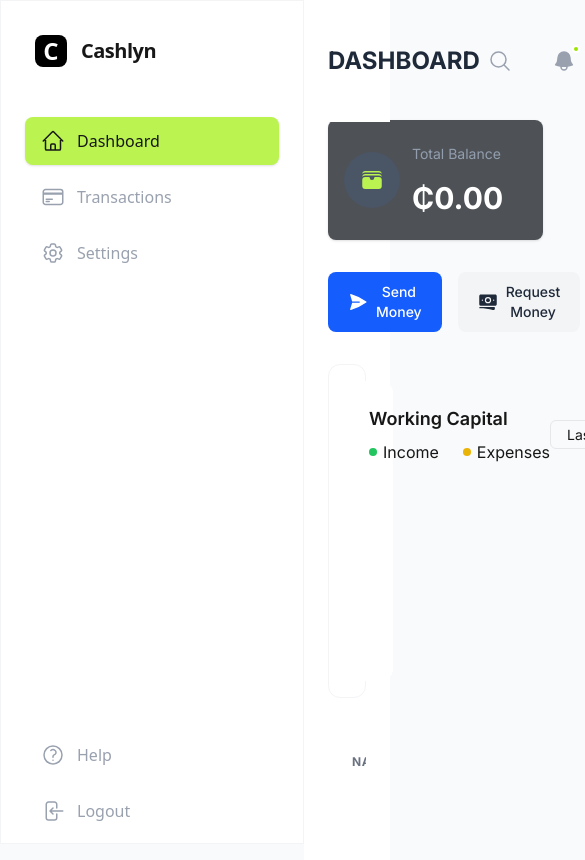
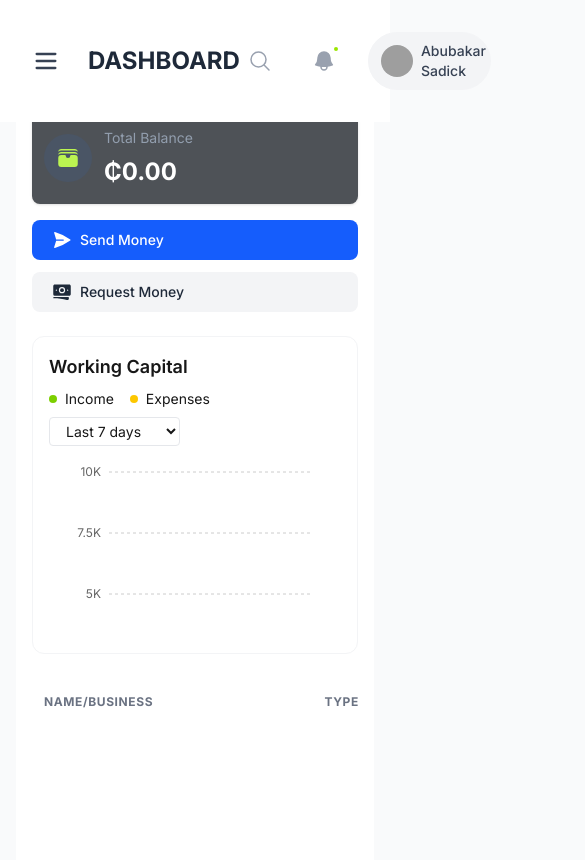
Before and after one commit to Sadiq-on-Codes/cashlyn, a Next.js app: page /dashboard in a window 390 px wide. Shown: the top 860 px of the page, 585 px wide, since content can reach past the window. Built offline with nearby package versions, Linux system fonts and the light colour scheme; grey boxes are pictures that could not be loaded.

Commit message:
reponsiveness

```diff
--- /dev/null
+++ b/src/app/components/AppShell.tsx
@@ -0,0 +1,19 @@
+'use client';
+import React, { useState } from "react";
+import Sidebar from "./organisms/Sidebar";
+import TopBar from "./organisms/TopBar";
+
+export default function AppShell({ children }: { children: React.ReactNode }) {
+  const [sidebarOpen, setSidebarOpen] = useState(false);
+  return (
+    <>
+      <Sidebar open={sidebarOpen} onClose={() => setSidebarOpen(false)} />
+      <div className="md:ml-76 flex flex-col min-h-screen">
+        <div className="fixed md:left-76 left-0 top-0 right-0 z-20">
+          <TopBar onMenuClick={() => setSidebarOpen(true)} />
+        </div>
+        <main className="flex-1 mt-24 px-4 md:px-8">{children}</main>
+      </div>
+    </>
+  );
+}
--- a/src/app/components/molecules/BalanceCard.tsx
+++ b/src/app/components/molecules/BalanceCard.tsx
@@ -8,13 +8,13 @@
 
 const BalanceCard: React.FC<Props> = ({ balance }) => {
   return (
-    <div className="flex items-center gap-3 bg-[#4E5257] py-6 pl-4 pr-10 shadow w-fit rounded-lg">
-      <div className="bg-gray-600 p-4 rounded-full">
+    <div className="flex items-center gap-3 bg-[#4E5257] py-4 md:py-6 pl-3 md:pl-4 pr-4 md:pr-10 shadow w-full md:w-fit rounded-lg min-w-0">
+      <div className="bg-gray-600 p-3 md:p-4 rounded-full">
         <WalletIcon className="w-6 h-6 text-lime-300" />
       </div>
-      <div>
-        <p className="text-sm text-[#929EAE]">Total Balance</p>
-        <h2 className="text-3xl font-bold text-white mt-4">₵{balance.toFixed(2)}</h2>
+      <div className="min-w-0">
+        <p className="text-sm text-[#929EAE] truncate">Total Balance</p>
+        <h2 className="text-2xl md:text-3xl font-bold text-white mt-2 md:mt-4 truncate">₵{balance.toFixed(2)}</h2>
       </div>
     </div>
   );
--- a/src/app/components/molecules/QuickActions.tsx
+++ b/src/app/components/molecules/QuickActions.tsx
@@ -99,21 +99,22 @@
 
   return (
     <div>
-      <div className="flex gap-4">
+      <div className="flex flex-col md:flex-row gap-3 md:gap-4 w-full md:w-fit">
         <Button
           icon={<PaperAirplaneIcon className="w-5 h-5" />}
           color="primary"
           onClick={() => setIsModalOpen(true)}
+          className="w-full md:w-auto"
         >
           Send Money
         </Button>
-        <Button icon={<BanknotesIcon className="w-5 h-5" />} color="secondary" onClick={() => setIsRequestModalOpen(true)}>
+        <Button icon={<BanknotesIcon className="w-5 h-5" />} color="secondary" onClick={() => setIsRequestModalOpen(true)} className="w-full md:w-auto">
           Request Money
         </Button>
       </div>
       {/* Send Money Modal */}
-      <Modal isOpen={isModalOpen} onClose={() => setIsModalOpen(false)}>
-        <form className="space-y-4" onSubmit={handleSendMoney}>
+      <Modal isOpen={isModalOpen} onClose={() => setIsModalOpen(false)} title="Send Money">
+        <form className="space-y-4 p-2 md:p-4" onSubmit={handleSendMoney}>
           <div className="rounded-lg">
             <Input
               label="Recipient Name"
@@ -155,21 +156,21 @@
         </form>
       </Modal>
       {/* Send Money Confirmation Modal */}
-      <Modal isOpen={isConfirmOpen} onClose={() => setIsConfirmOpen(false)}>
-        <div className="bg-white rounded-xl p-4 w-full max-w-md">
+      <Modal isOpen={isConfirmOpen} onClose={() => setIsConfirmOpen(false)} title="Send Money Confirmation">
+        <div className="bg-white rounded-xl p-2 md:p-4 w-full max-w-md">
           <div className="mb-4">
             <h3 className="font-semibold text-gray-800 text-base">Transfer Summary</h3>
           </div>
           <div className="mb-2">
-            <div className="font-semibold text-gray-700 text-sm mb-1">Reciepient Name and Number</div>
+            <div className="font-semibold text-gray-700 text-sm mb-1">Recipient Name and Number</div>
             <div className="text-gray-400 text-sm leading-tight">{recipientName}</div>
             <div className="text-gray-400 text-sm leading-tight">{recipientNumber}</div>
           </div>
           <div className="my-4 text-gray-800 text-sm font-medium">Amount – ₵{amount}</div>
           <hr className="my-4" />
           <Button
-            color="default"
-            className="w-full bg-green-100 hover:bg-green-200 text-green-700"
+            color="primary"
+            className="w-full bg-lime-300 hover:bg-lime-400 text-gray-900"
             onClick={handleConfirm}
           >
             Confirm
@@ -177,20 +178,20 @@
         </div>
       </Modal>
       {/* Request Money Modal */}
-      <Modal isOpen={isRequestModalOpen} onClose={() => setIsRequestModalOpen(false)}>
-        <form className="space-y-4" onSubmit={handleRequestMoney}>
+      <Modal isOpen={isRequestModalOpen} onClose={() => setIsRequestModalOpen(false)} title="Request Money">
+        <form className="space-y-4 p-2 md:p-4" onSubmit={handleRequestMoney}>
           <div className="rounded-lg">
             <Input
-              label="Recipient Name"
-              placeholder="Enter recipient name"
+              label="Requester Name"
+              placeholder="Enter requester name"
               value={requestRecipientName}
               onChange={e => setRequestRecipientName(e.target.value)}
               className="mb-2"
               required
             />
             <Input
-              label="Recipient Number"
-              placeholder="Enter recipient number"
+              label="Requester Number"
+              placeholder="Enter requester number"
               value={requestRecipientNumber}
               onChange={e => setRequestRecipientNumber(e.target.value)}
               className="mb-2"
@@ -220,20 +221,20 @@
         </form>
       </Modal>
       {/* Request Money Confirmation Modal */}
-      <Modal isOpen={isRequestConfirmOpen} onClose={() => setIsRequestConfirmOpen(false)}>
-        <div className="bg-white rounded-xl p-4 w-full max-w-md">
+      <Modal isOpen={isRequestConfirmOpen} onClose={() => setIsRequestConfirmOpen(false)} title="Request Money Confirmation">
+        <div className="bg-white rounded-xl p-2 md:p-4 w-full max-w-md">
           <div className="mb-4">
             <h3 className="font-semibold text-gray-800 text-base">Request Summary</h3>
           </div>
           <div className="mb-2">
-            <div className="font-semibold text-gray-700 text-sm mb-1">Reciepient Name and Number</div>
+            <div className="font-semibold text-gray-700 text-sm mb-1">Requester Name and Number</div>
             <div className="text-gray-400 text-sm leading-tight">{requestRecipientName}</div>
             <div className="text-gray-400 text-sm leading-tight">{requestRecipientNumber}</div>
           </div>
           <div className="my-4 text-gray-800 text-sm font-medium">Amount – ₵{requestAmount}</div>
           <hr className="my-4" />
           <Button
-            color="default"
+            color="secondary"
             className="w-full bg-blue-100 hover:bg-blue-200 text-blue-700"
             onClick={handleRequestConfirm}
           >
--- a/src/app/components/organisms/Chart.tsx
+++ b/src/app/components/organisms/Chart.tsx
@@ -70,22 +70,22 @@
   }, [filteredTxs]);
 
   return (
-    <div style={{ width: '100%', height, background: '#fff', borderRadius: '12px', padding: '24px', boxSizing: 'border-box' }}>
-      <div style={{ display: 'flex', justifyContent: 'space-between', alignItems: 'center', marginBottom: 16 }}>
+    <div className="w-full bg-white rounded-xl p-2 md:p-6 overflow-x-auto" style={{ height }}>
+      <div className="flex flex-col md:flex-row md:items-center md:justify-between mb-4 gap-2 md:gap-0">
         <div>
-          <div style={{ fontWeight: 600, fontSize: 18, marginBottom: 8 }}>Working Capital</div>
-          <div style={{ display: 'flex', gap: 24, alignItems: 'center' }}>
-            <span style={{ display: 'flex', alignItems: 'center', gap: 6 }}>
-              <span style={{ width: 8, height: 8, borderRadius: '50%', background: '#22c55e', display: 'inline-block' }} /> Income
+          <div className="font-semibold text-lg md:text-xl mb-2">Working Capital</div>
+          <div className="flex gap-4 md:gap-6 items-center">
+            <span className="flex items-center gap-2 text-sm md:text-base">
+              <span className="w-2 h-2 rounded-full bg-lime-500 inline-block" /> Income
             </span>
-            <span style={{ display: 'flex', alignItems: 'center', gap: 6 }}>
-              <span style={{ width: 8, height: 8, borderRadius: '50%', background: '#eab308', display: 'inline-block' }} /> Expenses
+            <span className="flex items-center gap-2 text-sm md:text-base">
+              <span className="w-2 h-2 rounded-full bg-yellow-400 inline-block" /> Expenses
             </span>
           </div>
         </div>
         <div>
           <select
-            style={{ border: '1px solid #e5e7eb', borderRadius: 6, padding: '4px 12px', fontSize: 14 }}
+            className="border border-gray-200 rounded px-3 py-1 text-sm md:text-base"
             value={filter}
             onChange={e => setFilter(e.target.value as 'last7' | 'last30')}
           >
--- a/src/app/components/organisms/Sidebar.tsx
+++ b/src/app/components/organisms/Sidebar.tsx
@@ -20,11 +20,33 @@
   { label: "Logout", href: "#", icon: ArrowLeftOnRectangleIcon },
 ];
 
-const Sidebar: React.FC = () => {
+const Sidebar: React.FC<{
+  open?: boolean;
+  onClose?: () => void;
+}> = ({ open = false, onClose }) => {
   const pathname = usePathname();
+  // Overlay for mobile
   return (
-    <aside className="flex flex-col justify-between w-76 bg-white px-6 font-sans border border-gray-100 h-screen overflow-hidden">
-      <div>
+    <>
+      {/* Overlay */}
+      <div
+        className={`fixed inset-0 bg-black bg-opacity-30 z-30 transition-opacity md:hidden ${open ? "block" : "hidden"}`}
+        onClick={onClose}
+        aria-hidden="true"
+      />
+      {/* Sidebar */}
+      <aside
+        className={`fixed left-0 top-0 h-full z-40 w-64 bg-white px-6 font-sans border border-gray-100 overflow-y-auto transition-transform duration-300 transform md:static md:translate-x-0 md:block ${open ? "translate-x-0" : "-translate-x-full"} md:w-76`}
+        style={{ minWidth: '16rem' }}
+      >
+        {/* Close button for mobile */}
+        <button
+          className="md:hidden absolute top-4 right-4 p-2 rounded-full hover:bg-gray-100"
+          onClick={onClose}
+          aria-label="Close sidebar"
+        >
+          <svg className="w-6 h-6 text-gray-500" fill="none" stroke="currentColor" strokeWidth="2" viewBox="0 0 24 24"><path strokeLinecap="round" strokeLinejoin="round" d="M6 18L18 6M6 6l12 12" /></svg>
+        </button>
         {/* Logo/Brand */}
         <div className="flex items-center justify-start gap-3 mx-2 mb-12 mt-8">
           <span>
@@ -66,9 +88,8 @@
             );
           })}
         </nav>
-      </div>
         {/* Bottom Links */}
-      <div className="flex flex-col gap-2 mb-2">
+        <div className="flex flex-col gap-2 mb-2 mt-8">
           {bottomLinks.map((link) => {
             const Icon = link.icon;
             return (
@@ -85,6 +106,7 @@
           })}
         </div>
       </aside>
+    </>
   );
 };
 
--- a/src/app/components/organisms/TopBar.tsx
+++ b/src/app/components/organisms/TopBar.tsx
@@ -5,12 +5,22 @@
 import { BellIcon } from "@heroicons/react/24/solid";
 import { usePathname } from 'next/navigation';
 
-const TopBar = () => {
-const pageHeading = usePathname().slice(1);
+const TopBar: React.FC<{ onMenuClick?: () => void }> = ({ onMenuClick }) => {
+  const pageHeading = usePathname().slice(1);
   return (
     <header className="flex items-center justify-between py-8 px-6 bg-white">
-      {/* Title */}
-      <h1 className="text-2xl font-bold text-gray-800">{pageHeading.toUpperCase()}</h1>
+      <div className="flex items-center gap-3">
+        {/* Hamburger menu for mobile */}
+        <button
+          className="md:hidden p-2 rounded-full hover:bg-gray-100 mr-2"
+          onClick={onMenuClick}
+          aria-label="Open sidebar"
+        >
+          <svg className="w-7 h-7 text-gray-700" fill="none" stroke="currentColor" strokeWidth="2" viewBox="0 0 24 24"><path strokeLinecap="round" strokeLinejoin="round" d="M4 6h16M4 12h16M4 18h16" /></svg>
+        </button>
+        {/* Title */}
+        <h1 className="text-2xl font-bold text-gray-800">{pageHeading.toUpperCase()}</h1>
+      </div>
       {/* Right section */}
       <div className="flex items-center gap-6">
         {/* App Switcher Button */}
--- a/src/app/components/organisms/TransactionTable.tsx
+++ b/src/app/components/organisms/TransactionTable.tsx
@@ -41,15 +41,15 @@
 
   return (
     <div className="overflow-x-auto">
-      <table className="w-full text-sm text-left border-separate border-spacing-y-2">
+      <table className="w-full text-sm text-left border-separate border-spacing-y-2 min-w-[700px]">
         <thead>
           <tr className="text-xs uppercase tracking-wider text-gray-500 border-b border-blue-100 bg-white">
-            {showName && <th className="px-6 py-4 font-bold">NAME/BUSINESS</th>}
-            {showType && <th className="px-6 py-4 font-bold">TYPE</th>}
-            {showAmount && <th className="px-6 py-4 font-bold">AMOUNT</th>}
-            {showDate && <th className="px-6 py-4 font-bold">DATE</th>}
-            {showInvoiceId && <th className="px-6 py-4 font-bold">INVOICE ID</th>}
-            {showAction && <th className="px-6 py-4 font-bold">ACTION</th>}
+            {showName && <th className="px-3 md:px-6 py-2 md:py-4 font-bold">NAME/BUSINESS</th>}
+            {showType && <th className="px-3 md:px-6 py-2 md:py-4 font-bold">TYPE</th>}
+            {showAmount && <th className="px-3 md:px-6 py-2 md:py-4 font-bold">AMOUNT</th>}
+            {showDate && <th className="px-3 md:px-6 py-2 md:py-4 font-bold">DATE</th>}
+            {showInvoiceId && <th className="px-3 md:px-6 py-2 md:py-4 font-bold">INVOICE ID</th>}
+            {showAction && <th className="px-3 md:px-6 py-2 md:py-4 font-bold">ACTION</th>}
           </tr>
         </thead>
         <tbody>
@@ -61,21 +61,21 @@
               } hover:bg-lime-50 border-b border-blue-50 last:border-b-0`}
             >
               {showName && (
-                <td className="px-6 py-4 flex items-center gap-4 min-w-[220px]">
+                <td className="px-3 md:px-6 py-2 md:py-4 flex items-center gap-4 min-w-[180px] md:min-w-[220px]">
                   {tx.businessLogo && (
                     <div className="w-10 h-10 flex items-center justify-center bg-gray-100 rounded-lg overflow-hidden">
                       <Image src={tx.businessLogo} alt={tx.business} width={36} height={36} className="rounded-lg" />
                     </div>
                   )}
-                  <div>
-                    <div className="font-semibold text-gray-900 text-base leading-tight">{tx.name}</div>
-                    <div className="text-xs text-gray-400 leading-tight">{tx.business}</div>
+                  <div className="min-w-0">
+                    <div className="font-semibold text-gray-900 text-base leading-tight truncate max-w-[120px] md:max-w-[160px]">{tx.name}</div>
+                    <div className="text-xs text-gray-400 leading-tight truncate max-w-[100px] md:max-w-[140px]">{tx.business}</div>
                   </div>
                 </td>
               )}
-              {showType && <td className="px-6 py-4 text-gray-500 min-w-[120px]">{tx.type}</td>}
+              {showType && <td className="px-3 md:px-6 py-2 md:py-4 text-gray-500 min-w-[90px] md:min-w-[120px] truncate">{tx.type}</td>}
               {showAmount && (
-                <td className="px-6 py-4 min-w-[120px]">
+                <td className="px-3 md:px-6 py-2 md:py-4 min-w-[90px] md:min-w-[120px]">
                   {tx.amount < 0 ? (
                     <span className="text-red-500 font-bold text-base"> ₵{Math.abs(tx.amount).toFixed(2)}</span>
                   ) : (
@@ -84,15 +84,15 @@
                 </td>
               )}
               {showDate && (
-                <td className="px-6 py-4 min-w-[160px]">
-                  <div className="font-medium text-gray-900 text-xs">{tx.date}</div>
-                  <div className="text-xs text-gray-400">at {tx.time}</div>
+                <td className="px-3 md:px-6 py-2 md:py-4 min-w-[120px] md:min-w-[160px]">
+                  <div className="font-medium text-gray-900 text-xs truncate">{tx.date}</div>
+                  <div className="text-xs text-gray-400 truncate">at {tx.time}</div>
                 </td>
               )}
-              {showInvoiceId && <td className="px-6 py-4 text-gray-500 min-w-[120px]">{tx.invoiceId}</td>}
+              {showInvoiceId && <td className="px-3 md:px-6 py-2 md:py-4 text-gray-500 min-w-[90px] md:min-w-[120px] truncate">{tx.invoiceId}</td>}
               {showAction && (
-                <td className="px-6 py-4">
-                  <button className="bg-lime-400 hover:bg-lime-500 text-white font-bold py-2 px-7 rounded-lg text-xs shadow-md transition-all focus:outline-none focus:ring-2 focus:ring-lime-300">
+                <td className="px-3 md:px-6 py-2 md:py-4">
+                  <button className="bg-lime-400 hover:bg-lime-500 text-white font-bold py-2 px-5 md:px-7 rounded-lg text-xs shadow-md transition-all focus:outline-none focus:ring-2 focus:ring-lime-300 w-full md:w-auto">
                     {tx.actionLabel || 'View'}
                   </button>
                 </td>
--- a/src/app/dashboard/page.tsx
+++ b/src/app/dashboard/page.tsx
@@ -34,22 +34,20 @@
   if (balance === null) return null; // or a loading spinner
 
   return (
-    <>
-      <main className="flex flex-col gap-8 p-6 bg-white min-h-screen">
-        <div className="flex items-center justify-between flex-wrap gap-8">
+    <main className="flex flex-col gap-6 md:gap-8 p-4 md:p-6 bg-white min-h-screen">
+      <div className="flex flex-col md:flex-row items-stretch justify-between flex-wrap gap-4 md:gap-8">
         <BalanceCard balance={balance} />
         <QuickActions balance={balance} setBalance={setBalance} transactions={transactions} setTransactions={setTransactions} />
       </div>
 
-        <div className="bg-white p-4 rounded-xl border border-gray-100">
+      <div className="bg-white p-2 md:p-4 rounded-xl border border-gray-100 w-full">
         <Chart transactions={transactions} />
       </div>
 
-        <div className="bg-white rounded-xl">
+      <div className="bg-white rounded-xl w-full overflow-x-auto">
         <TransactionTable records={4} showInvoiceId={false} showAction={false} transactions={transactions} />
       </div>
     </main>
-    </>
   );
 };
 
--- a/src/app/layout.tsx
+++ b/src/app/layout.tsx
@@ -1,7 +1,6 @@
 import type { Metadata } from "next";
 import "./globals.css";
-import Sidebar from "./components/organisms/Sidebar";
-import TopBar from "./components/organisms/TopBar";
+import AppShell from "./components/AppShell";
 
 export const metadata: Metadata = {
   title: "Cashlyn",
@@ -16,15 +15,7 @@
   return (
     <html lang="en">
       <body className="antialiased bg-gray-50 font-sans">
-        <div className="fixed left-0 top-0 h-screen z-30 w-76">
-          <Sidebar />
-        </div>
-        <div className="flex-1 flex flex-col ml-76">
-          <div className="fixed left-76 top-0 right-0 z-20">
-            <TopBar />
-          </div>
-          <main className="flex-1 mt-24">{children}</main>
-        </div>
+        <AppShell>{children}</AppShell>
       </body>
     </html>
   );
--- a/src/app/transactions/page.tsx
+++ b/src/app/transactions/page.tsx
@@ -12,8 +12,10 @@
     }, []);
 
     return (
-        <div className='p-6'>
-            <TransactionTable showInvoiceId={true} showAction={true} transactions={transactions} />
+        <div className='p-4 md:p-6'>
+            <div className="overflow-x-auto bg-white rounded-xl">
+                <TransactionTable showInvoiceId={true} showAction={true} transactions={transactions} />
+            </div>
         </div>
     )
 }
```
Also changed, not shown: src/app/components/molecules/Modal.tsx (+9 -12 lines). Lines whose indentation alone changed are shown as unchanged.
